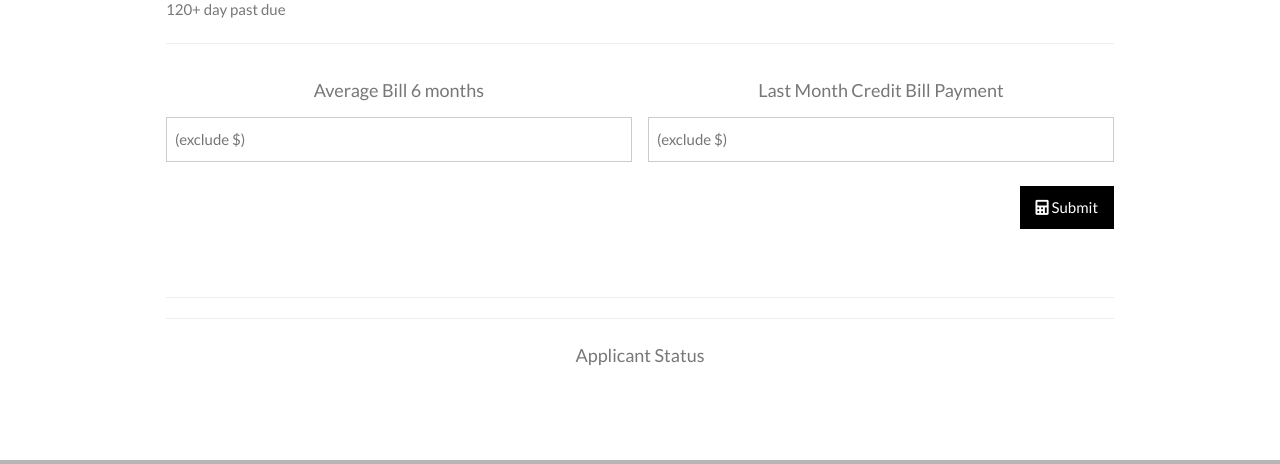
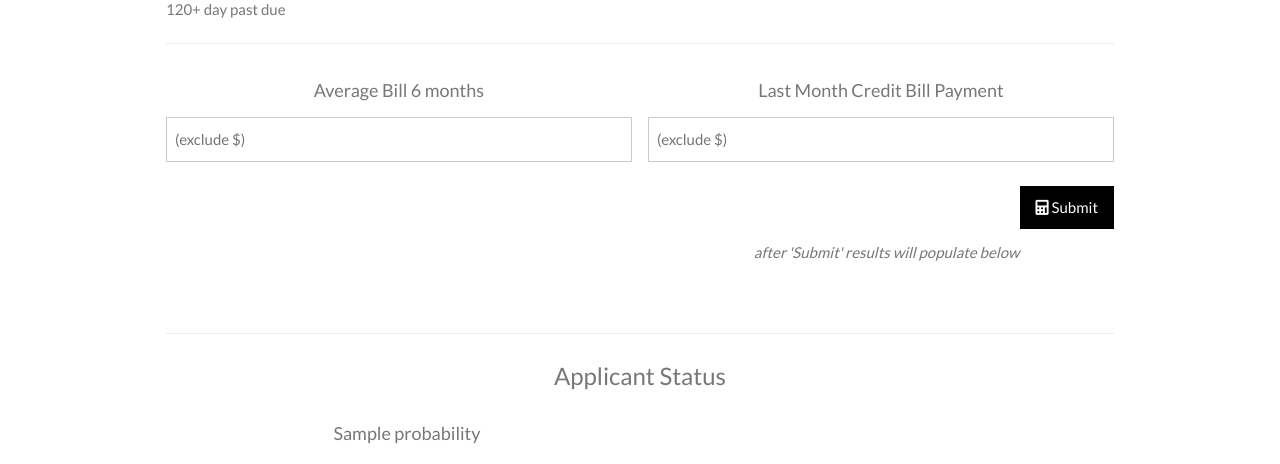
Before and after one commit to santosozoemena/Machine-Learning-Predicting-Credit-Card-Defualt, a Flask app: template templates/index.html in a window 1280 px wide. Shown: the part 1760-2224 px from the top of the page. Run offline with Flask 2, Linux system fonts and the light colour scheme; the template is opened without the code that fills it: most values are stand-ins (such as "Sample title", 1, 10 or a date in 2020); parts of the project's set-up code (start-up, migrations or seed data) failed here and were passed over; some libraries are stand-ins or nearby versions; grey boxes are pictures that could not be loaded.

Commit message:
updated app

```diff
--- a/app.py
+++ b/app.py
@@ -38,7 +38,7 @@
         __table_args__ = {'extend_existing': True}
         id = Column(Integer, primary_key = "True")
         default = Column(Integer)
-
+        prob = Column(Integer)
     Base.prepare(engine, reflect=True)
     Base.metadata.create_all(engine)
 
@@ -67,22 +67,36 @@
     new_sex = int(gender)
     new_education = int(education)
     new_marriage = int(marriage)
+    new_credit_score =int(credit_score)
+    new_pay_to_bill = int(bill_payment)/int(credit_bill)
+    new_credit_utilization = int(credit_bill)/int(creditA)
+
     prediction = loaded_model.predict([[ creditA, new_sex , new_education , new_marriage, new_age,
-                                     2.17000000e+00, credit_bill, bill_payment, 9.30000000e-01, 4.69950000e-02]])
+                                     new_credit_score, credit_bill, bill_payment, new_pay_to_bill, new_credit_utilization]])
+
+    probability = loaded_model.predict_proba([[ creditA, new_sex , new_education , new_marriage,
+                                    new_age,new_credit_score, credit_bill, bill_payment, new_pay_to_bill, new_credit_utilization]])
 
     # variable prediction returns [1] or [0]
     # so we grab the element inside the list and convert it to a integer
     # then insert that integer into default column in credit_default table
     # add and commit
     prediction = int(prediction[0])
+    # probability = float(probability[0])
+    prob = CreditDefault(prob=probability)
     default = CreditDefault(default=prediction)
     session.add(default)
+    session.add(prob)
+
     session.commit()
 
     # Now query the database to retrieve the prediction and render the data into the index2.html
-    prediction = engine.execute('SELECT * FROM credit_default LIMIT 5').fetchall()[-1][1]
+    prediction = engine.execute('SELECT * FROM credit_default LIMIT 5').fetchall()[0][1]
+    probability = engine.execute('SELECT * FROM credit_default LIMIT 5').fetchall()[0][2]
 
-    return render_template('index2.html', prediction=prediction )
+    print(probability)
+    print(prediction)
+    return render_template('index.html', prediction=prediction )
 
 
 if __name__ == '__main__':
--- a/templates/index.html
+++ b/templates/index.html
@@ -157,21 +157,25 @@
           <button class="w3-button w3-black w3-right w3-section" type="submit">
               <i class="fa fa-calculator"></i> Submit
             </button>
-            </a>
+            <br><br>
+            <div><p class="w3-right"><em> after 'Submit' results will populate below<br> </em></p></div>
         </form>
       </div>
       <hr>
-      <hr>
-      <h5>Applicant Status</h5>
+      <h3 class="w3-row-padding w3-center">Applicant Status</h3>
       <div class="w3-row-padding w3-center">
-        <div class="w3-col m12 w3-center">
+        <div class="w3-col m6 w3-center">
         {% if prediction == 1 %}
-      <p>{{ 'Applicant is Predicted to Default' }}</p>
+      <h5>{{ 'Applicant is Predicted to Default' }}</h5>
       {% elif prediction == 0 %}
-      <p>{{ "Applicant is Not Predicted to Default" }}</p>
+      <h5>{{ "Applicant is Not Predicted to Default" }}</h5>
       {% else %}
-      <p>  </p>
+    </div>
       {% endif %}
+      <div class="w3-col m6 w3-center">
+
+      <h5>{{ probability }}</h5>
+    </div>
       </div>
       </div>
     </div>
```
Also changed, not shown: other parts of templates/index.html (+12 -12 lines), creditcarddefault.sqlite.
